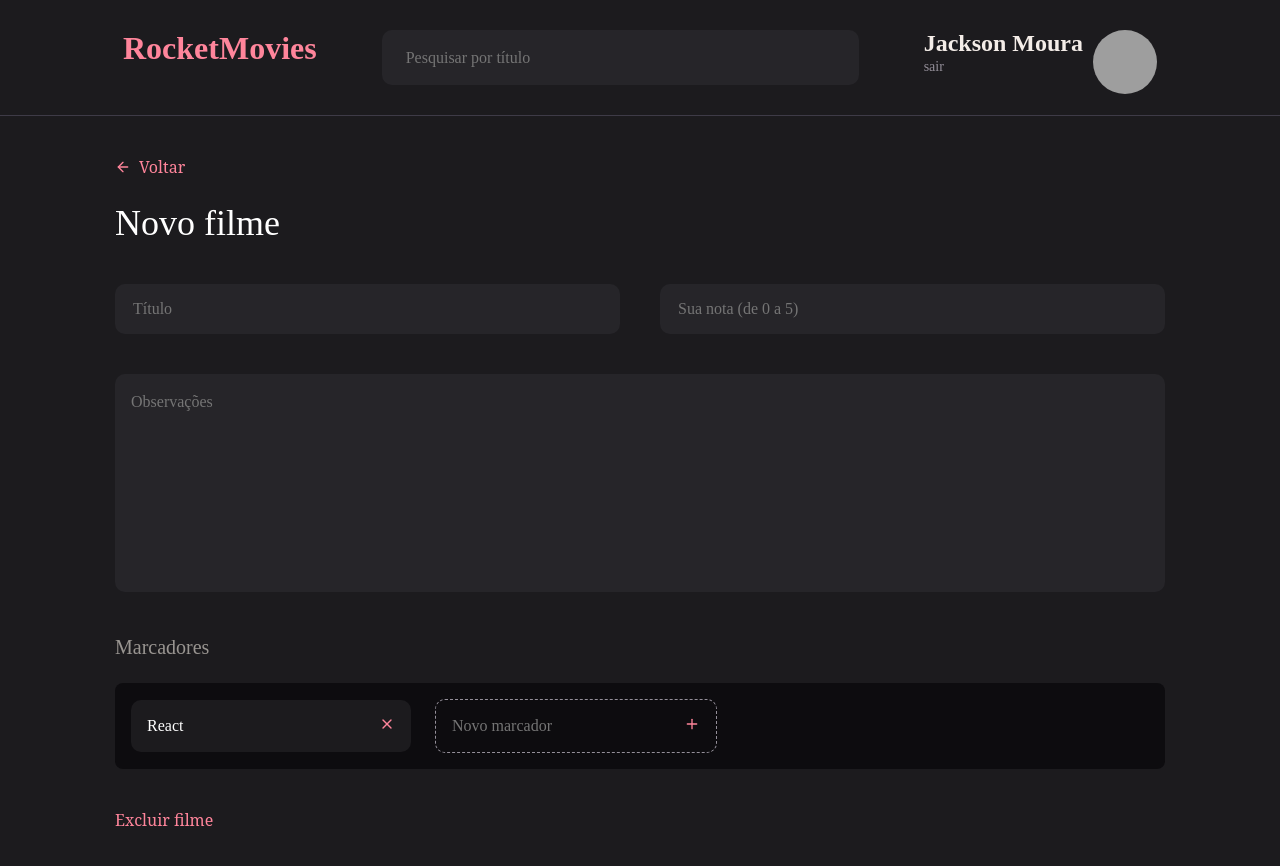
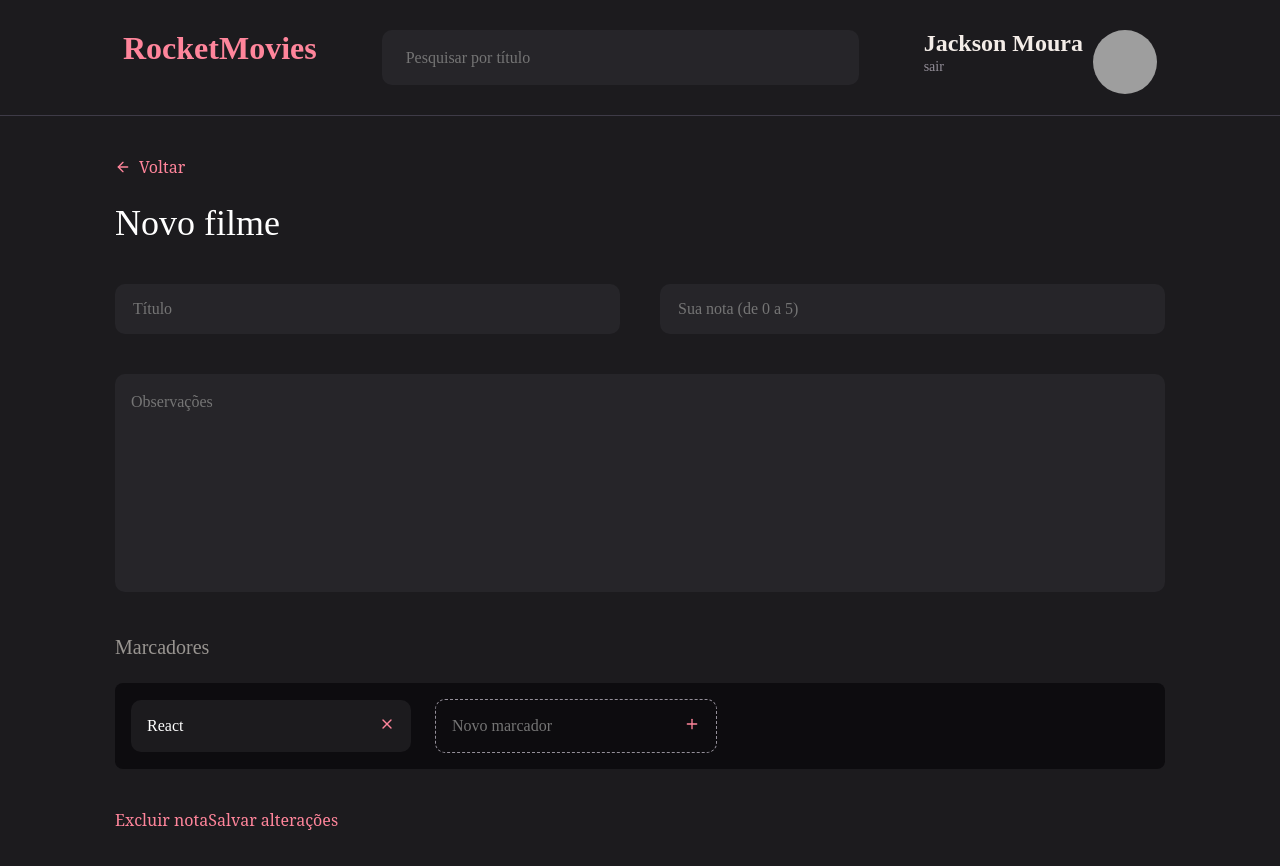
Before and after one commit to jackson1712/RocketMovies-FrontEnd, a React app: page / in a window 1280 px wide. Shown: the top 866 px of the page. Built offline with nearby package versions, Linux system fonts and the light colour scheme; grey boxes are pictures that could not be loaded; the HTML template or start-up script is replaced by a standard one.

Commit message:
update footer

```diff
--- a/src/pages/NewMovie/index.jsx
+++ b/src/pages/NewMovie/index.jsx
@@ -1,4 +1,4 @@
-import { Container, Content, Form } from "./styles";
+import { Container, Content, Form, Footer } from "./styles";
 import { Header } from "../../components/Header";
 import { Section } from "../../components/Section";
 import { NoteItem } from "../../components/NoteItem";
@@ -31,9 +31,12 @@ export function NewMovie() {
                         <NoteItem isNew placeholder="Novo marcador"/>
                     </div>
                 </Section>
+            </Form>
 
-                <ButtonText title="Excluir filme" />
-            </Form>
+            <Footer>
+                <ButtonText title="Excluir nota"/>
+                <ButtonText title="Salvar alterações" />
+            </Footer>
             </Content>
         </Container>
     );
--- a/src/pages/NewMovie/styles.js
+++ b/src/pages/NewMovie/styles.js
@@ -73,3 +73,14 @@ export const Content = styled.div`
         font-weight: 500;
     }
 `;
+
+export const Footer = styled.footer`
+    display: flex;
+    align-items: center;
+    width: 100%;
+
+    > button {
+        background-color: ${({ theme }) => theme.COLORS.BACKGROUND_900};
+
+    }
+`;
```
